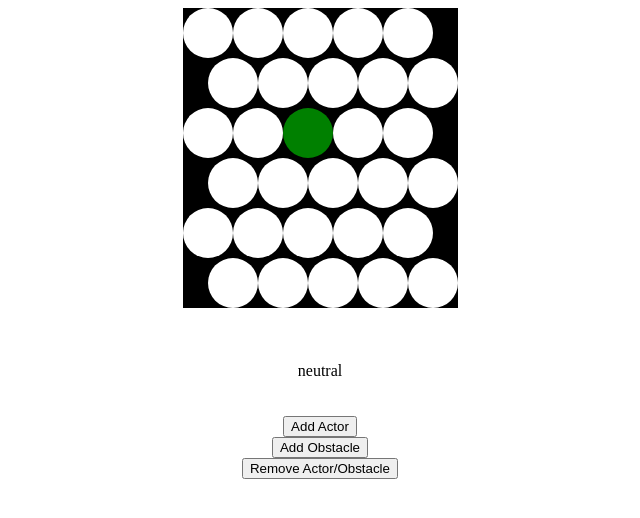
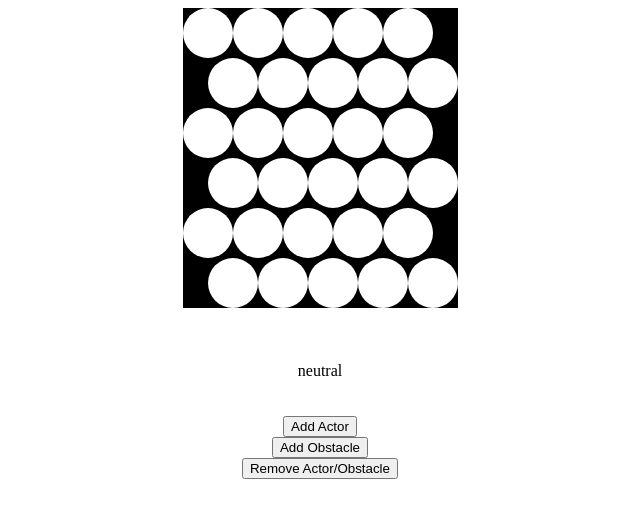
Before and after one commit to RafaelSL-37/hexagonal_movement, a React (Create React App) app: page / in a window 1280 px wide. Shown: the top 518 px of the page, without its empty margins (320-960 px from the left). Built offline with nearby package versions, Linux system fonts and the light colour scheme.

Commit message:
creating function that sets initial grid dynamically

```diff
--- a/src/components/grid.js
+++ b/src/components/grid.js
@@ -1,20 +1,31 @@
 import React, { useState } from 'react';
 import { onCellClick } from '../handlers/grid-cell-click-handler';
 import { changePhaseOnButtonClick } from '../handlers/phase-button-click-handler';
+import { gridGenerator } from '../utils/grid-generator';
 import '../style/style.css'
+
+// const moveSpeed = 1;
+// const gridDimension = {
+//   rows: 5,
+//   columns: 5,
+// }
+
+//TODO: discover how to execute this just once, at page load
+// const initialGrid = gridGenerator(gridDimension);
 
 function Grid() {
   const [phase, setPhase] = useState('neutral');
 
-  //TODO: construct function to set initial grid dynamically
   const [grid, setGrid] = useState([
     ['cell-empty', 'cell-empty', 'cell-empty', 'cell-empty', 'cell-empty'],
     ['cell-empty', 'cell-empty', 'cell-empty', 'cell-empty', 'cell-empty'],
-    ['cell-empty', 'cell-empty', 'cell-actor', 'cell-empty', 'cell-empty'],
+    ['cell-empty', 'cell-empty', 'cell-empty', 'cell-empty', 'cell-empty'],
     ['cell-empty', 'cell-empty', 'cell-empty', 'cell-empty', 'cell-empty'],
     ['cell-empty', 'cell-empty', 'cell-empty', 'cell-empty', 'cell-empty'],
     ['cell-empty', 'cell-empty', 'cell-empty', 'cell-empty', 'cell-empty'],
   ]);
+
+  // const [grid, setGrid] = useState(initialGrid);
 
   return (
     <div>
--- /dev/null
+++ b/src/utils/grid-generator.js
@@ -0,0 +1,13 @@
+export function gridGenerator(gridDimension) {
+    const grid = [];
+
+    for (let i = 0; i < gridDimension.rows; i++) {
+        const array = [];
+        for (let j = 0; j < gridDimension.columns; j++) {
+            array.push('cell-empty');
+        }
+        grid.push(array);
+    }
+
+    return grid;
+}
```
